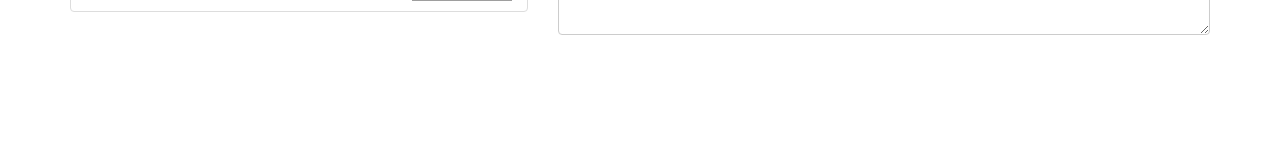
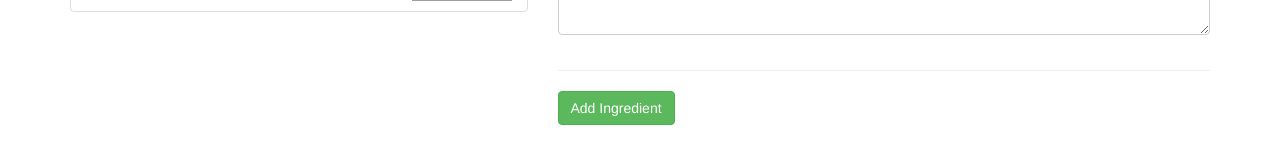
Before and after one commit to Pallavi2911/course_project, an Angular app: page /recipes/new in a window 1280 px wide. Shown: the part 379-542 px from the top of the page. Built offline with nearby package versions, Linux system fonts and the light colour scheme; grey boxes are pictures that could not be loaded.

Commit message:
adding new ingredients control

```diff
--- a/src/app/recipes/recipe-edit/recipe-edit.component.html
+++ b/src/app/recipes/recipe-edit/recipe-edit.component.html
@@ -65,6 +65,7 @@
             class="row"
             *ngFor="let ingredientCtrl of getControls(); let i = index"
             [formGroupName]="i"
+            style="margin-top: 10px"
           >
             <div class="col-xs-8">
               <input type="text" class="form-control" formControlName="name" />
@@ -80,6 +81,18 @@
               <button class="btn btn-danger">X</button>
             </div>
           </div>
+          <hr />
+          <div class="row">
+            <div class="col-xs-12">
+              <button
+                type="button"
+                class="btn btn-success"
+                (click)="onAddIngredient()"
+              >
+                Add Ingredient
+              </button>
+            </div>
+          </div>
         </div>
       </div>
       <!--  -->
--- a/src/app/recipes/recipe-edit/recipe-edit.component.ts
+++ b/src/app/recipes/recipe-edit/recipe-edit.component.ts
@@ -65,4 +65,13 @@
   getControls() {
     return (<FormArray>this.recipeForm.get('ingredients')).controls;
   }
+
+  onAddIngredient() {
+    (<FormArray>this.recipeForm.get('ingredients')).push(
+      new FormGroup({
+        name: new FormControl(),
+        amount: new FormControl(),
+      })
+    );
+  }
 }
```
